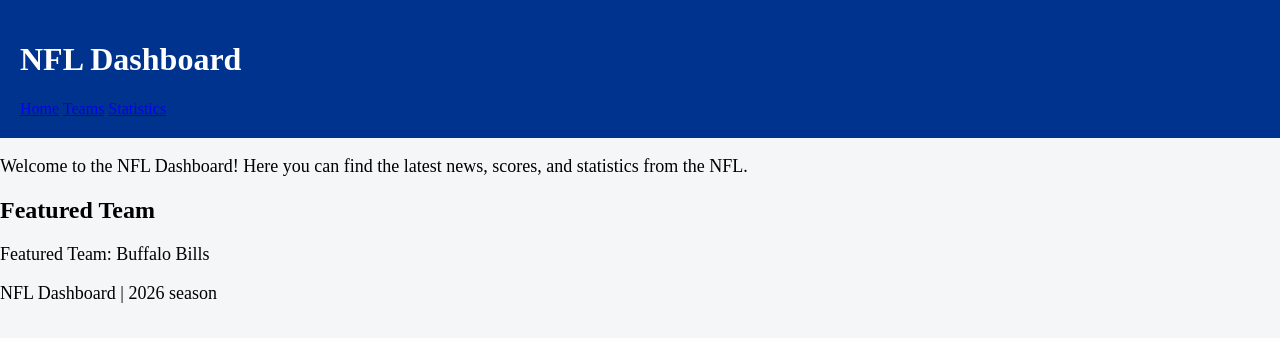
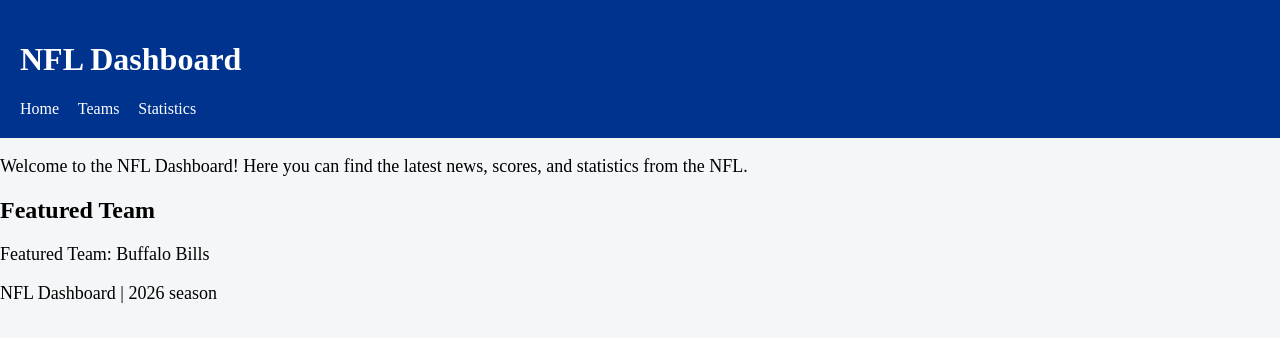
Before and after one commit to Samuel-BVZ/nfl-dashboard, a plain HTML site: page NFL-Dashboard/index.html in a window 1280 px wide. Drawn offline with Linux system fonts and the light colour scheme.

Commit message:
Style navigation links and hover effects

```diff
--- a/NFL-Dashboard/css/style.css
+++ b/NFL-Dashboard/css/style.css
@@ -16,3 +16,13 @@ h1 {
 p {
     font-size: 18px;
 }
+
+nav a {
+    color: white;
+    text-decoration: none;
+    margin-right: 15px;
+}
+
+nav a:hover {
+    color: #C60C30;
+}
```
